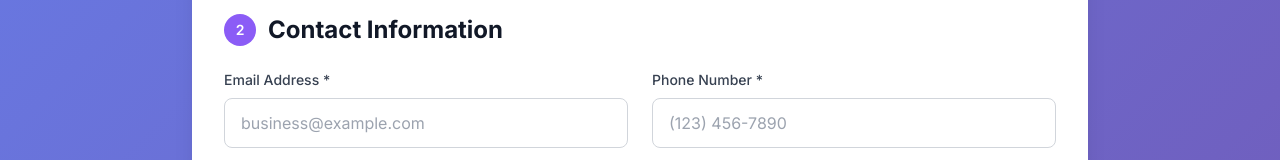
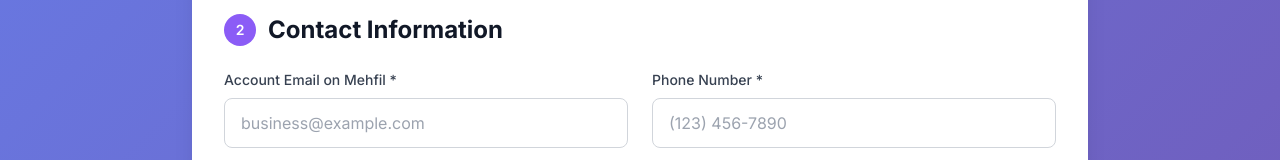
Before and after one commit to ImranK1130/VendorShoutout, a Next.js app: page / in a window 1280 px wide. Shown: the part 500-660 px from the top of the page. Built offline with nearby package versions, Linux system fonts and the light colour scheme.

Commit message:
acocunt make

```diff
--- a/app/page.tsx
+++ b/app/page.tsx
@@ -263,7 +263,7 @@ export default function VendorShoutoutForm() {
 
               <div className="grid grid-cols-1 md:grid-cols-2 gap-6">
                 <div className="form-group">
-                  <label className="form-label">Email Address *</label>
+                  <label className="form-label">Account Email on Mehfil *</label>
                   <input
                     type="email"
                     name="email"
```
